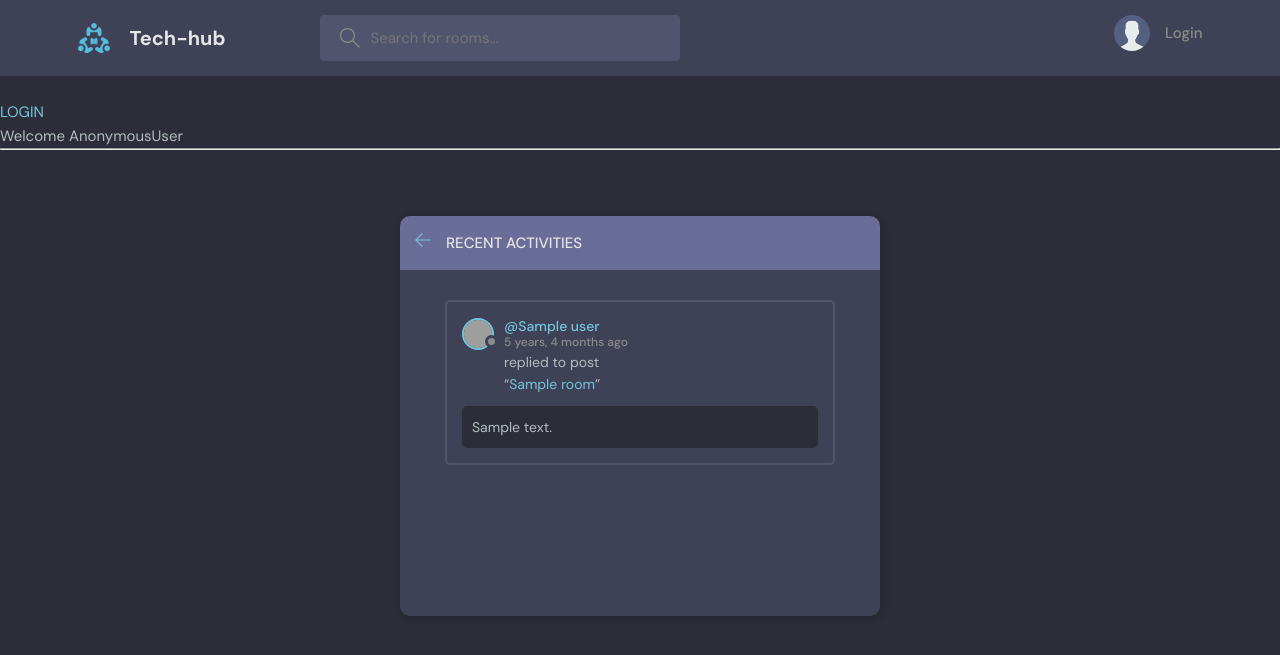
After one commit to Abdul-Mannan-Qaderi/tech-hub, a Django app: template base/templates/base/activity.html in a window 1280 px wide. The commit adds this page. Shown: the top 655 px of the page. Run offline with Django 5.2, Linux system fonts and the light colour scheme; the template is opened without the code that fills it: most values are stand-ins (such as "Sample title", 1, 10 or a date in 2020); grey boxes are pictures that could not be loaded.

Commit message:
finish theme activity component

```diff
--- /dev/null
+++ b/base/templates/base/activity.html
@@ -0,0 +1,76 @@
+{% extends 'base_layout.html' %} {% block content %}
+<main class="layout">
+	<div class="container">
+		<div class="layout__box">
+			<div class="layout__boxHeader">
+				<div class="layout__boxTitle">
+					<a href="{% url 'home' %}">
+						<svg
+							version="1.1"
+							xmlns="http://www.w3.org/2000/svg"
+							width="32"
+							height="32"
+							viewBox="0 0 32 32"
+						>
+							<title>arrow-left</title>
+							<path
+								d="M13.723 2.286l-13.723 13.714 13.719 13.714 1.616-1.611-10.96-10.96h27.625v-2.286h-27.625l10.965-10.965-1.616-1.607z"
+							></path>
+						</svg>
+					</a>
+					<h3>Recent Activities</h3>
+				</div>
+			</div>
+
+			<div class="activities-page layout__body">
+				{% for message in room_messages %}
+
+				<div class="activities__box">
+					<div class="activities__boxHeader roomListRoom__header">
+						<a
+							href="{% url 'user-profile' message.user.id %}"
+							class="roomListRoom__author"
+						>
+							<div class="avatar avatar--small">
+								<img src="https://randomuser.me/api/portraits/women/11.jpg" />
+							</div>
+							<p>
+								@{{message.user}}
+								<span>{{message.created_at|timesince}} ago</span>
+							</p>
+						</a>
+						{% if request.user == message.user %}
+
+						<div class="roomListRoom__actions">
+							<a href="{% url 'delete-message' message.id %}">
+								<svg
+									version="1.1"
+									xmlns="http://www.w3.org/2000/svg"
+									width="32"
+									height="32"
+									viewBox="0 0 32 32"
+								>
+									<title>remove</title>
+									<path
+										d="M27.314 6.019l-1.333-1.333-9.98 9.981-9.981-9.981-1.333 1.333 9.981 9.981-9.981 9.98 1.333 1.333 9.981-9.98 9.98 9.98 1.333-1.333-9.98-9.98 9.98-9.981z"
+									></path>
+								</svg>
+							</a>
+						</div>
+						{% endif %}
+					</div>
+					<div class="activities__boxContent">
+						<p>
+							replied to post<br />
+							“<a href="{% url 'room' message.room.id %}">{{message.room}}</a>”
+						</p>
+						<div class="activities__boxRoomContent">{{ message.body }}</div>
+					</div>
+				</div>
+
+				{% endfor %}
+			</div>
+		</div>
+	</div>
+</main>
+{% endblock content %}
--- a/base/templates/base/home.html
+++ b/base/templates/base/home.html
@@ -30,7 +30,11 @@
 					<a class="btn btn--main btn--pill" href="{% url 'topics' %}"
 						>Browse Topics</a
 					>
-					<a class="btn btn--main btn--pill" href="#">Recent Activities</a>
+
+					<a class="btn btn--main btn--pill" href="{% url 'activity' %}"
+						>Recent Activities</a
+					>
+					>
 				</div>
 			</div>
 
--- a/base/urls.py
+++ b/base/urls.py
@@ -16,4 +16,5 @@ urlpatterns = [
     path('delete-message/<str:pk>/', views.delete_message, name='delete-message'),
     path('update-user/', views.update_user, name='update-user'),
     path('topics/', views.topicsPage, name='topics'),
+    path('activity/', views.activityPage, name='activity'),
 ]
--- a/base/views.py
+++ b/base/views.py
@@ -170,3 +170,7 @@ def topicsPage(request):
   q = request.GET.get('q') or ''
   topics = Topic.objects.filter(name__icontains=q)
   return render(request, 'base/topics.html', {'topics': topics})
+
+def activityPage(request):
+  room_messages = Message.objects.all()
+  return render(request, 'base/activity.html', {'room_messages': room_messages })
```
